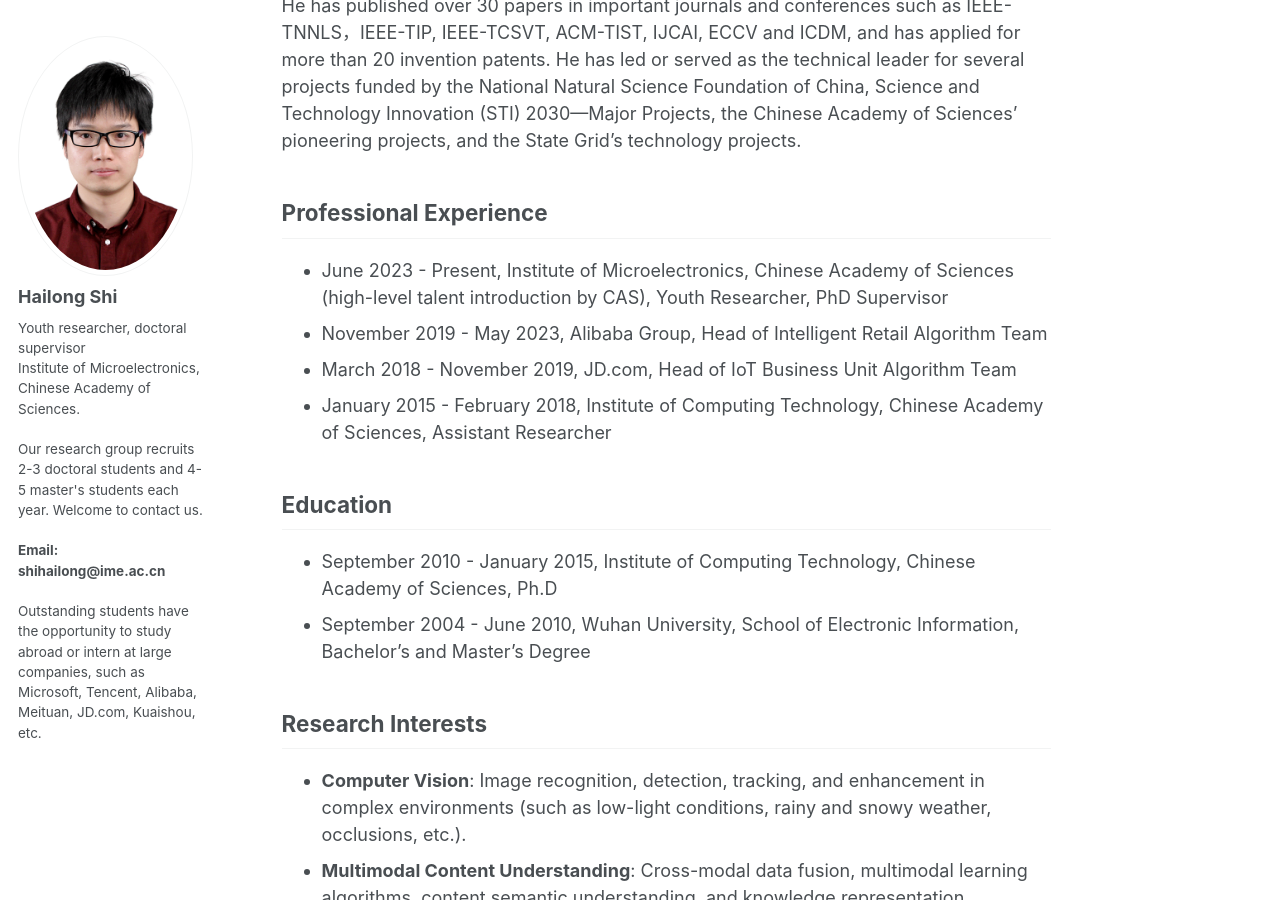
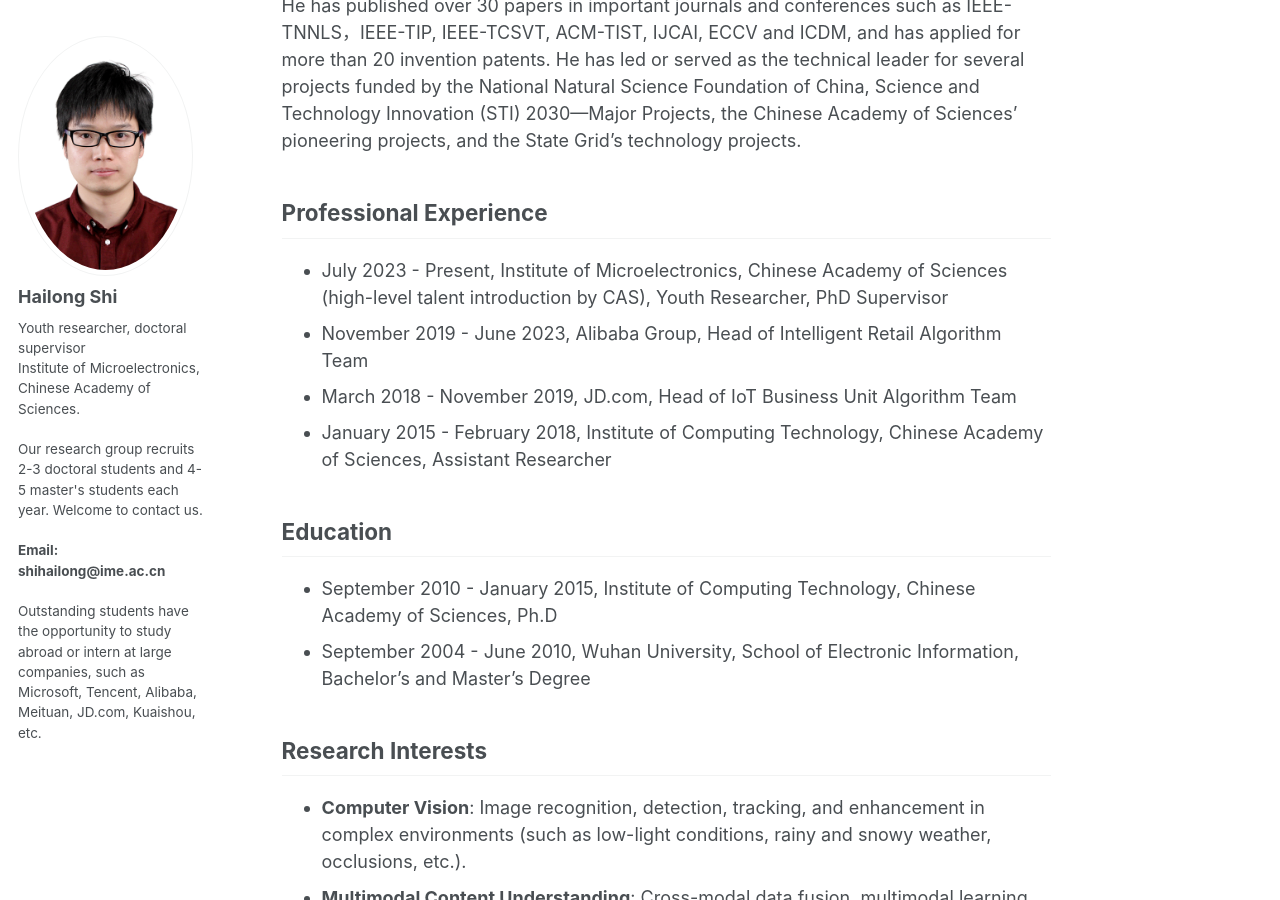
Before and after one commit to shihailong2023/shihailong2023.github.io, a Jekyll site: the page built from _pages/about.md, in a window 1280 px wide and 900 px high, scrolled down 526 px. Built offline with Jekyll 4.4.1, drawn with Linux system fonts in a browser that asks for light colours.

Commit message:
Update about.md

```diff
--- a/_pages/about.md
+++ b/_pages/about.md
@@ -16,8 +16,8 @@ This is Hailong Shi’s personal homepage.
 
 
 ## Professional Experience
-* June 2023 - Present, Institute of Microelectronics, Chinese Academy of Sciences (high-level talent introduction by CAS), Youth Researcher, PhD Supervisor
-* November 2019 - May 2023, Alibaba Group, Head of Intelligent Retail Algorithm Team
+* July 2023 - Present, Institute of Microelectronics, Chinese Academy of Sciences (high-level talent introduction by CAS), Youth Researcher, PhD Supervisor
+* November 2019 - June 2023, Alibaba Group, Head of Intelligent Retail Algorithm Team
 * March 2018 - November 2019, JD.com, Head of IoT Business Unit Algorithm Team
 * January 2015 - February 2018, Institute of Computing Technology, Chinese Academy of Sciences, Assistant Researcher
 
```
